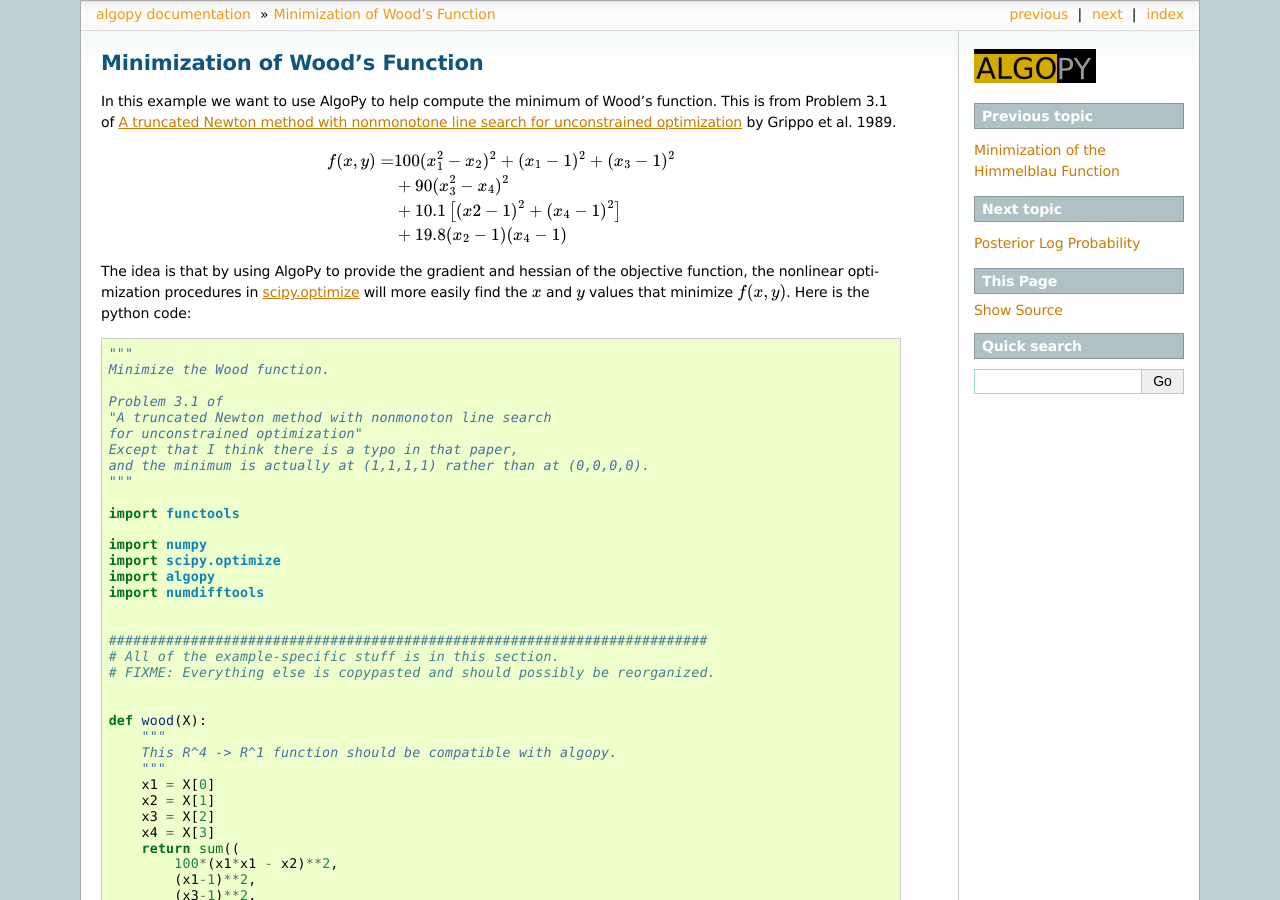
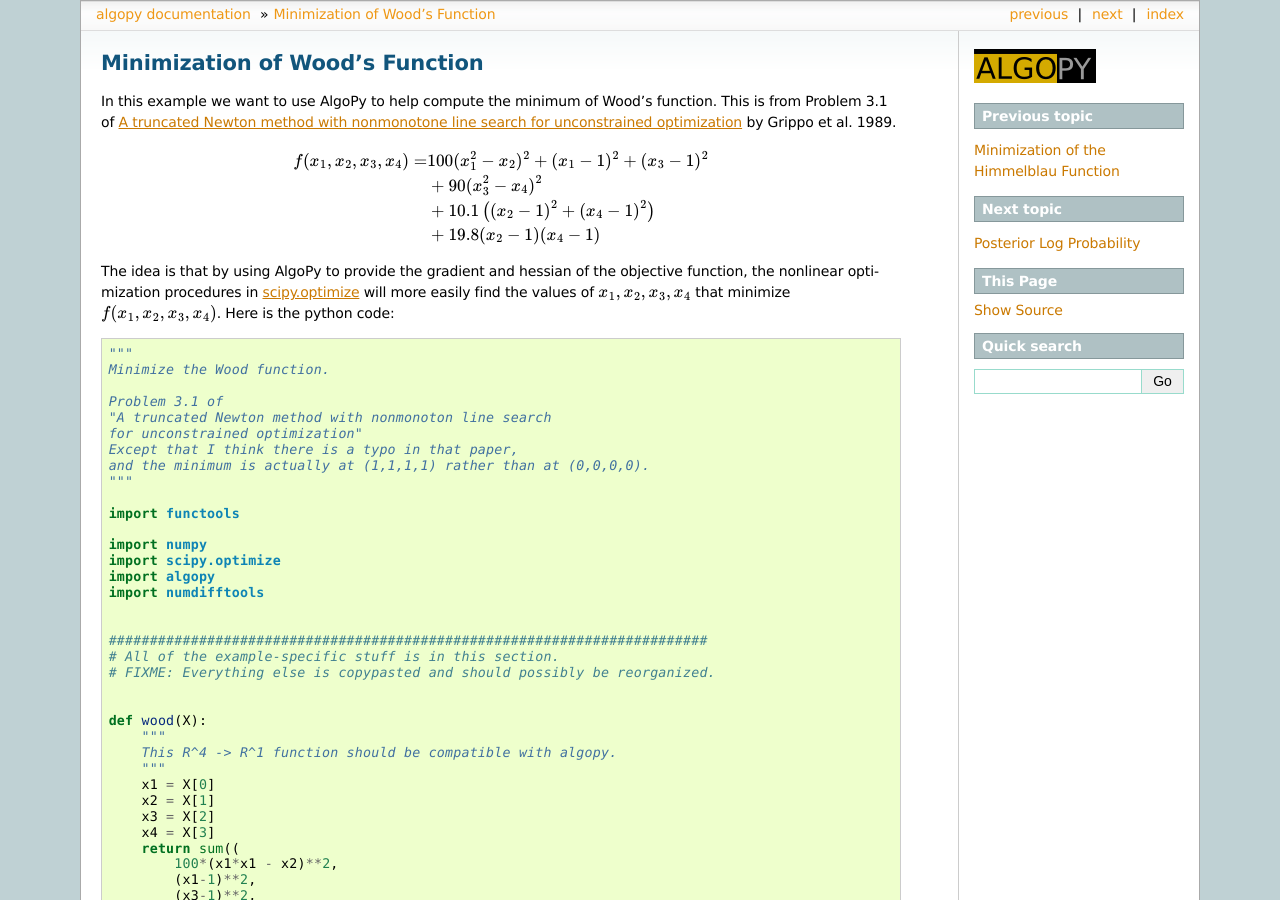
Before and after one commit to b45ch1/algopy, a Sphinx documentation site: the page built from documentation/sphinx/examples/wood_function_minimization.rst, in a window 1280 px wide and 900 px high. Built offline with Sphinx 7.4.7, drawn with Linux system fonts in a browser that asks for light colours.

Commit message:
fix copypaste typo in the example docs

```diff
--- a/documentation/sphinx/examples/wood_function_minimization.rst
+++ b/documentation/sphinx/examples/wood_function_minimization.rst
@@ -10,17 +10,18 @@ with nonmonotone line search for unconstrained optimization
 by Grippo et al. 1989.
 
 .. math::
-    f(x, y) =& 100(x_1^2 - x_2)^2 + (x_1-1)^2 + (x_3-1)^2 \\
-             & + 90(x_3^2-x_4)^2 \\
-             & + 10.1 \left[ (x2-1)^2 + (x_4-1)^2 \right] \\
-             & + 19.8(x_2-1)(x_4-1)
+    f(x_1, x_2, x_3, x_4)
+        = & 100(x_1^2 - x_2)^2 + (x_1-1)^2 + (x_3-1)^2 \\
+          & + 90(x_3^2-x_4)^2 \\
+          & + 10.1 \left( (x_2-1)^2 + (x_4-1)^2 \right) \\
+          & + 19.8(x_2-1)(x_4-1)
 
 The idea is that by using AlgoPy to provide the gradient and hessian
 of the objective function,
 the nonlinear optimization procedures in
 `scipy.optimize <http://docs.scipy.org/doc/scipy/reference/optimize.html>`_
-will more easily find the :math:`x` and :math:`y` values
-that minimize :math:`f(x, y)`.
+will more easily find the values of :math:`x_1, x_2, x_3, x_4`
+that minimize :math:`f(x_1, x_2, x_3, x_4)`.
 Here is the python code:
 
 .. literalinclude:: wood_function_minimization.py
```
